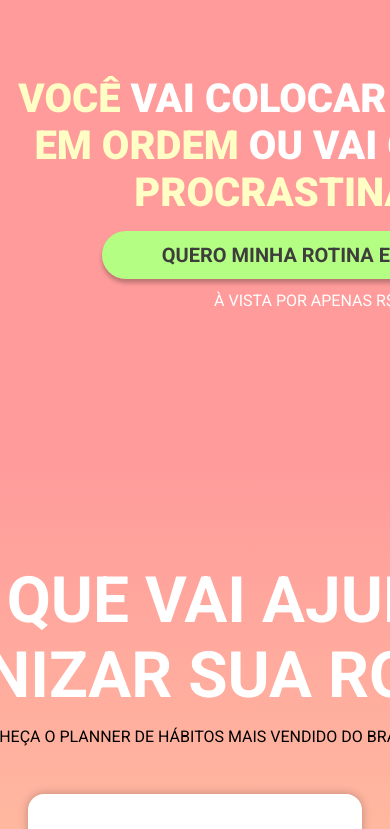
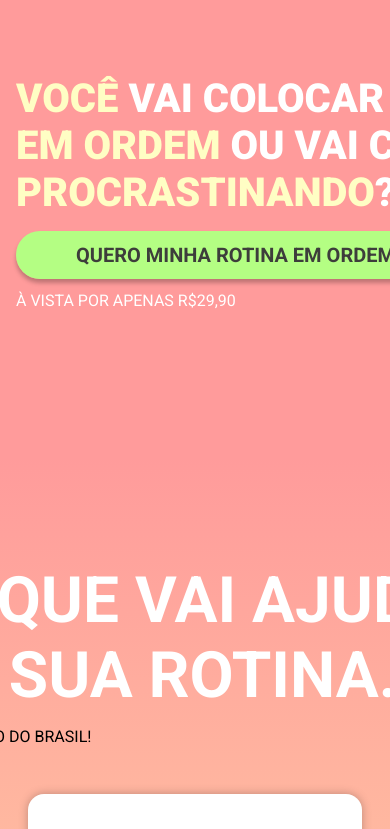
Before and after one commit to torressg/BetterPlanner, a React (Vite) app: page / in a window 390 px wide. Shown: the top 829 px of the page. Built offline with nearby package versions, Linux system fonts and the light colour scheme.

Commit message:
Add Responsive

```diff
--- a/src/App.css
+++ b/src/App.css
@@ -1,3 +1,4 @@
+@media (min-width: 1441px) {
   #root {
     max-width: 100vw;
     margin: 0 auto;
@@ -6,6 +7,20 @@
     justify-content: center;
     flex-direction: column;
   }
+}
+
+@media (min-width: 1024px) and (max-width: 1440px) {
+  #root {
+    max-width: 1440px;
+    margin: 0 auto;
+    text-align: center;
+    display: flex;
+    justify-content: center;
+    flex-direction: column;
+  }
+
+}
+
 
 body {
   margin: 0;
```
Lines whose indentation alone changed are shown as unchanged.
